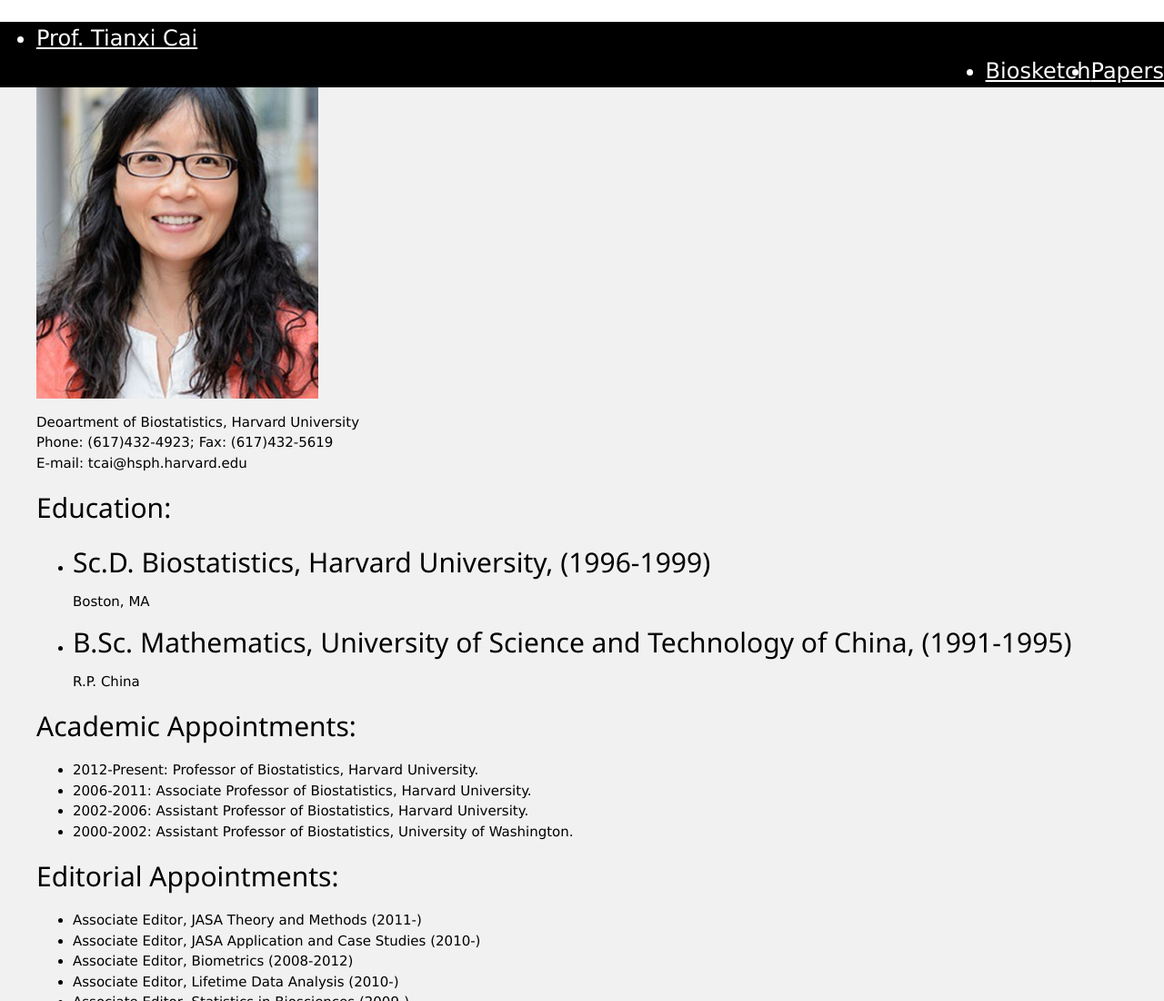
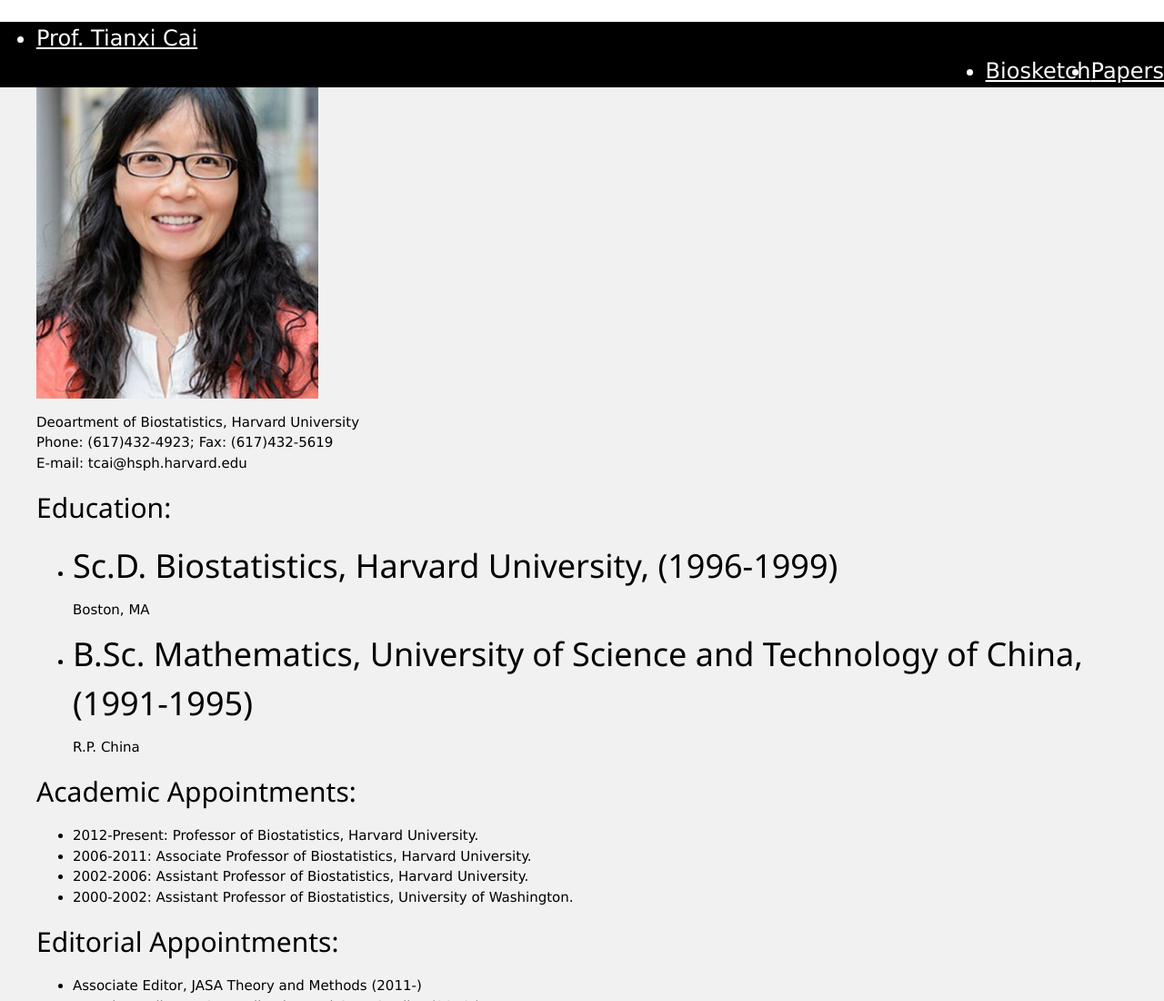
Before and after one commit to Xuanmengcai/Xuanmengcai.github.io, a plain HTML site: page index.html in a window 1280 px wide. Shown: the top 1100 px of the page at 91% size. Drawn offline with nearby package versions, Linux system fonts and the light colour scheme.

Commit message:
Update index.html

```diff
--- a/index.html
+++ b/index.html
@@ -25,9 +25,9 @@ E-mail: tcai@hsph.harvard.edu
 <h2>Education:</h2>
 
 <ul>
-  <li><h2>Sc.D. Biostatistics, Harvard University, (1996-1999)</h2> Boston, MA</li>
-  <li><h2>B.Sc. Mathematics, University of Science and
-            Technology of China, (1991-1995)</h2> R.P. China</li>
+  <li><h1>Sc.D. Biostatistics, Harvard University, (1996-1999)</h1> Boston, MA</li>
+  <li><h1>B.Sc. Mathematics, University of Science and
+            Technology of China, (1991-1995)</h1> R.P. China</li>
 </ul>
 
 <h2>Academic Appointments:</h2>
```
